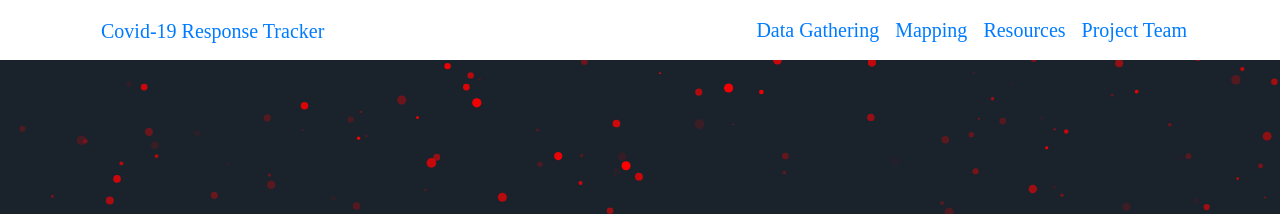
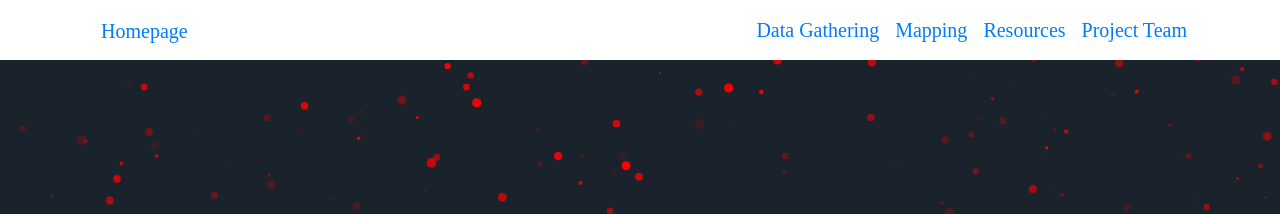
Before and after one commit to visionary-futures-collective/covid19, a Jekyll site: the page built from index.html, in a window 1280 px wide. Shown: the top 214 px of the page. Built offline with Jekyll 4.4.1, drawn with Linux system fonts in a browser that asks for light colours; some web fonts are replaced.

Commit message:
Update navbar.html

```diff
--- a/_includes/navbar.html
+++ b/_includes/navbar.html
@@ -4,7 +4,7 @@
 <nav class="navbar navbar-expand-md navbar-light">
   <div class="container">
     <a href="{{ site.baseurl }}/" class="navbar-brand">
-      <div class="d-inline align-middle pl-3 text-primary">Covid-19 Response Tracker</div>
+      <div class="d-inline align-middle pl-3 text-primary">Homepage</div>
     </a>
     <button class="navbar-toggler" data-toggle="collapse" data-target="#navbarNav">
       <span class="navbar-toggler-icon"></span>
```
